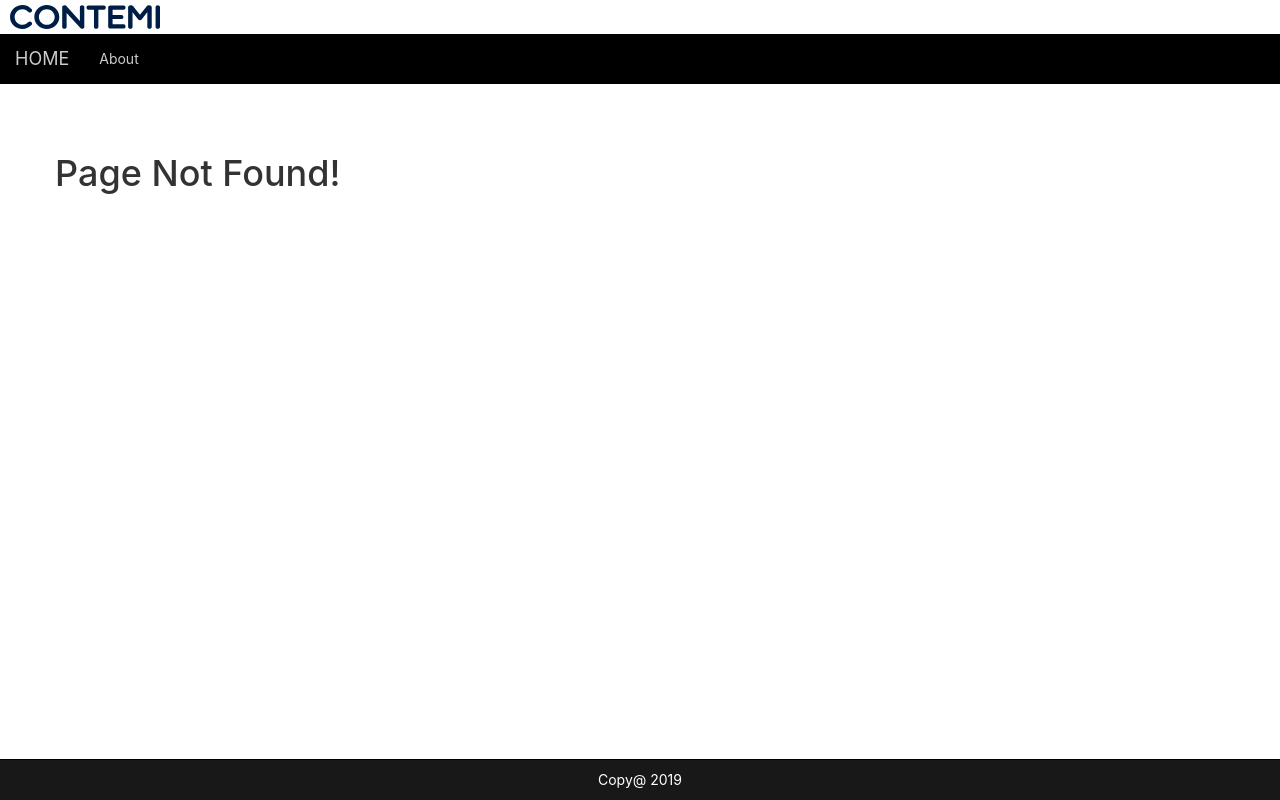
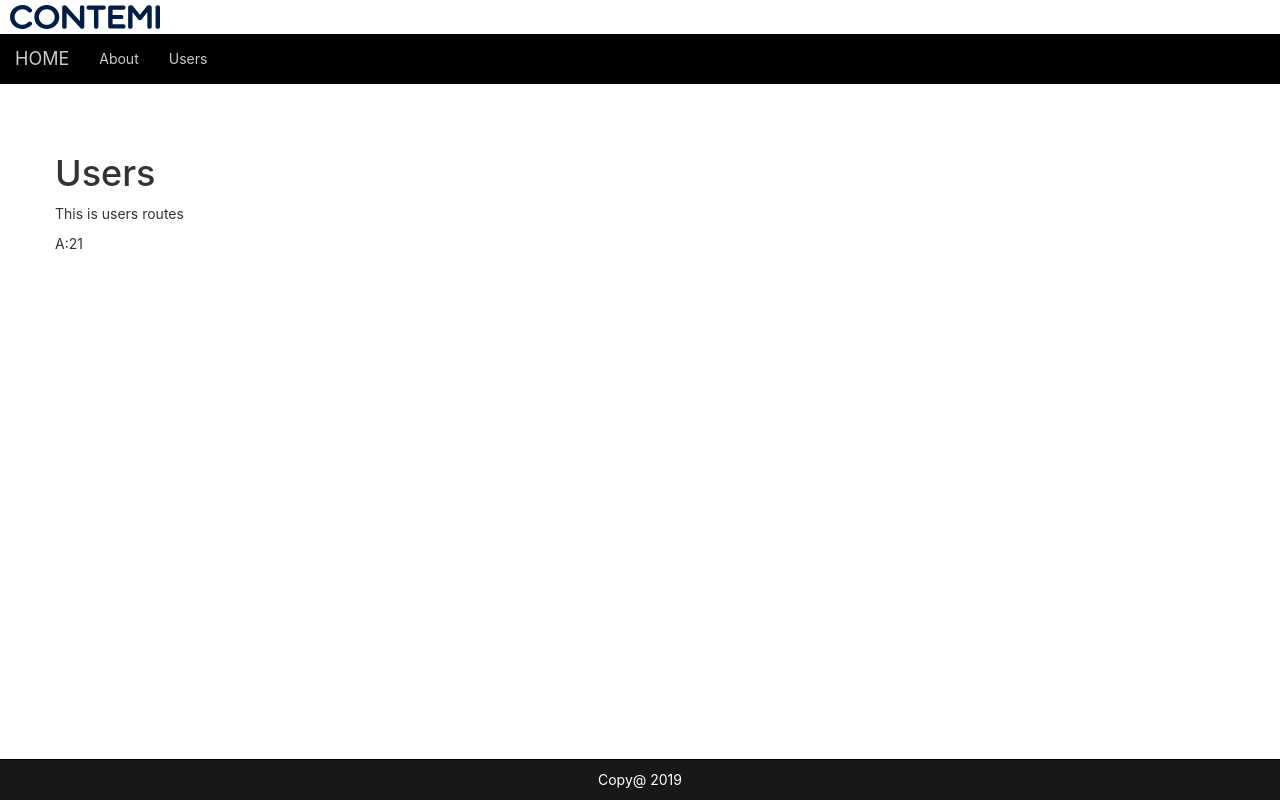
Before and after one commit to cotcac/react-template-router, a React (Create React App) app: page /users in a window 1280 px wide. Before the commit this address had no page. Built offline with nearby package versions, Linux system fonts and the light colour scheme.

Commit message:
redux connect success

```diff
--- a/package.json
+++ b/package.json
@@ -6,9 +6,12 @@
     "express": "^4.17.1",
     "react": "^16.8.6",
     "react-dom": "^16.8.6",
+    "react-redux": "^7.1.0",
     "react-router": "^5.0.1",
     "react-router-dom": "^5.0.1",
-    "react-scripts": "3.0.1"
+    "react-scripts": "3.0.1",
+    "redux": "^4.0.1",
+    "redux-thunk": "^2.3.0"
   },
   "scripts": {
     "start": "react-scripts start",
--- a/src/App.js
+++ b/src/App.js
@@ -6,6 +6,7 @@ import { BrowserRouter as Router, Route, Switch } from 'react-router-dom';
 import './App.css';
 import ErrorBoundary from './components/ErrorBoundary/ErrorBoundary';
 import NotFound from './components/NotFound/NotFound';
+import Users from './routes/Users';
 const Home = lazy(() => import('./routes/Home'));
 const About = lazy(() => import('./routes/About'));
 function App() {
@@ -21,6 +22,7 @@ function App() {
                 <Switch>
                   <Route path="/" exact component={Home}></Route>
                   <Route path="/about" component={About}></Route>
+                  <Route path="/users" component={Users}></Route>
                   <Route component={NotFound}></Route>
                 </Switch>
               </div>
--- a/src/index.js
+++ b/src/index.js
@@ -2,4 +2,20 @@ import React from 'react';
 import ReactDOM from 'react-dom';
 import './index.css';
 import App from './App';
-ReactDOM.render(<App />, document.getElementById('root'));
+// redux
+import {Provider} from 'react-redux';
+import {createStore, combineReducers} from 'redux';
+import users from './store/reducers/users';
+
+const reducers = combineReducers({
+    users:users,
+
+})
+const store = createStore(reducers);
+
+ReactDOM.render(
+    <Provider store={store}>
+        <App />
+    </Provider>
+  , document.getElementById('root')
+);
--- /dev/null
+++ b/src/routes/Users.js
@@ -0,0 +1,22 @@
+import React, { Component } from 'react';
+import {connect} from 'react-redux';
+const mapStoreToPros = (store) =>{
+    console.log(store);
+
+    return {
+        a: store.users.a
+    }
+}
+class Users extends Component {
+    render() {
+        return (
+            <div>
+                <h1>Users</h1>
+                <p>This is users routes</p>
+                <span>A:{this.props.a}</span>
+            </div>
+        );
+    }
+}
+
+export default connect(mapStoreToPros)(Users);
--- /dev/null
+++ b/src/store/reducers/users.js
@@ -0,0 +1,16 @@
+const initialState = {
+    a: 21,
+};
+const reducer =(state = initialState, action) => {
+  // take the state and base on the action we will change the stage and return.
+  // your action here
+   if(action.type ==='UPDATE_A'){
+     return {
+       ...state,
+       a: state.a + 1
+     }
+   }
+  // end action.
+  return state;
+}
+export default reducer;
--- a/src/template/Nav.js
+++ b/src/template/Nav.js
@@ -10,6 +10,7 @@ class Nav extends Component {
                     </div>
                     <ul className="nav navbar-nav">
                         <li> <Link to="/about">About</Link> </li>
+                        <li> <Link to="/users">Users</Link> </li>
                     </ul>
                 </div>
             </nav>
```
Also changed, not shown: src/store/actions/actions.js (added), 1 other file (tests, documents, lock files or other folders).
